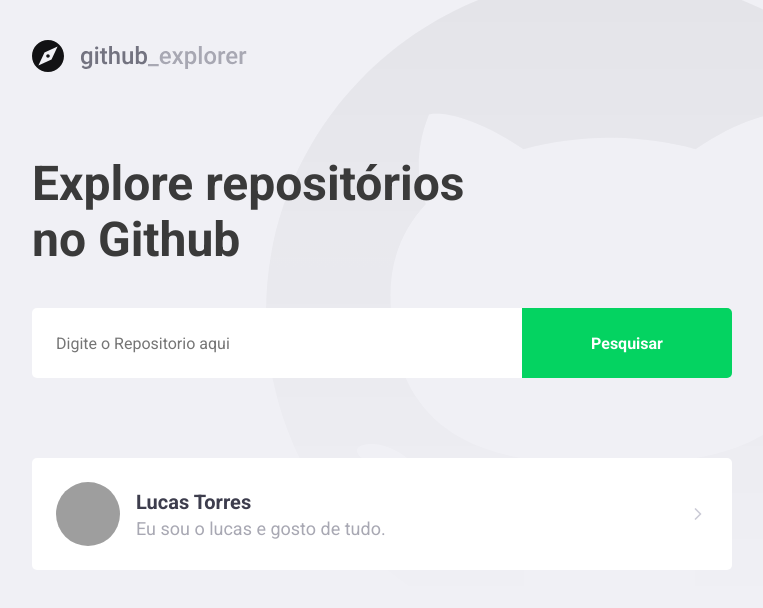
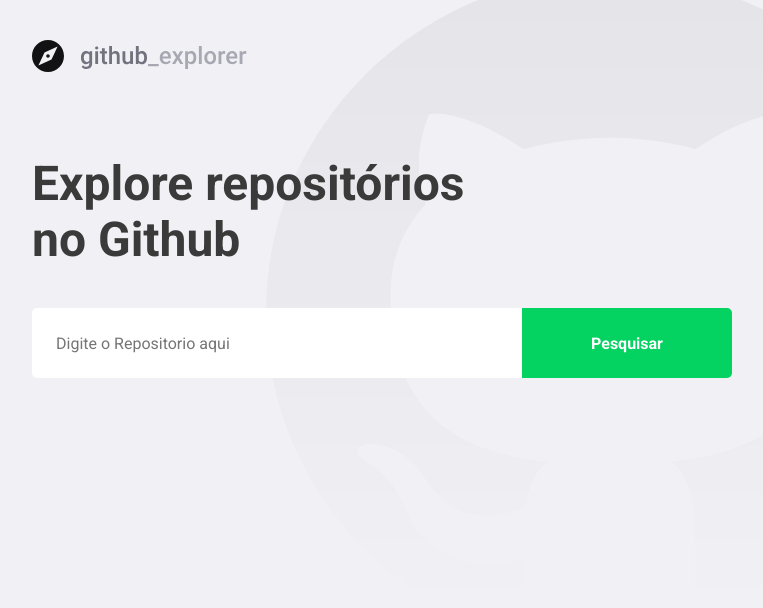
Before and after one commit to torresfelicio/explorer-github, a React (Create React App) app: page / in a window 1280 px wide. Shown: the top 608 px of the page, without its empty margins (148-911 px from the left). Built offline with nearby package versions, Linux system fonts and the light colour scheme; grey boxes are pictures that could not be loaded; the HTML template or start-up script is replaced by a standard one.

Commit message:
adicionado api github

```diff
--- a/package.json
+++ b/package.json
@@ -11,6 +11,7 @@
     "@types/react": "^16.9.0",
     "@types/react-dom": "^16.9.0",
     "@typescript-eslint/eslint-plugin": "^3.2.0",
+    "axios": "^0.19.2",
     "eslint": "^6.6.0",
     "eslint-config-airbnb": "^18.1.0",
     "eslint-plugin-react": "^7.19.0",
--- a/src/pages/Dashboard/index.tsx
+++ b/src/pages/Dashboard/index.tsx
@@ -1,34 +1,63 @@
-import React from 'react';
+import React, { useState, FormEvent } from 'react';
 import { FiChevronRight } from 'react-icons/fi';
+import api from '../../services/api';
 
 import logoImg from '../../styles/assets/logo.svg';
 
 import { Title, Form, Repositories } from './styles';
 
+interface Repository {
+  full_name: string;
+  description: string;
+  owner: {
+    login: string;
+    avatar_url: string;
+  }
+}
+
 const Dashboard: React.FC = () => {
+  const [newRepo, setNewRepo] = useState('');
+  const [repositories, setRepositories] = useState<Repository[]>([]);
+
+  async function handleAddRepository(event: FormEvent<HTMLFormElement>): Promise<void>{
+    //adicionar um novo repositorio
+    event.preventDefault(); //prevenir o evento padrão do form
+    const response = await api.get<Repository>(`repos/${newRepo}`);
+
+    const repository = response.data;
+    setRepositories([...repositories, repository]);
+    setNewRepo('');
+  }
+
   return (
     <>
     <img src={logoImg} alt="Github Explorer" />
     <Title>Explore repositórios no Github</Title>
 
-    <Form>
-      <input type="text" placeholder="Digite o Repositorio aqui"/>
+    <Form onSubmit={handleAddRepository}>
+      <input
+      type="text"
+      placeholder="Digite o Repositorio aqui"
+      value={newRepo}
+      onChange={(e) => setNewRepo(e.target.value)}
+      />
       <button type="submit">Pesquisar</button>
     </Form>
 
     <Repositories>
-      <a href="">
+      {repositories.map(repository => (
+        <a key={repository.full_name} href="#">
         <img
-          src="https://avatars2.githubusercontent.com/u/18267941?s=460&u=935b3304de2d7ca3dd51e9618e4b68db707fd513&v=4"
-          alt="Imagem do repositorio"
+          src={repository.owner.avatar_url}
+          alt={repository.owner.login}
           />
           <div>
-            <strong>Lucas Torres</strong>
-            <p>Eu sou o lucas e gosto de tudo.</p>
+            <strong>{repository.full_name}</strong>
+            <p>{repository.description}</p>
           </div>
           <FiChevronRight size={20} />
       </a>
-
+      ))}
     </Repositories>
     </>
   )
--- a/src/pages/Dashboard/styles.ts
+++ b/src/pages/Dashboard/styles.ts
@@ -75,7 +75,8 @@
     }
 
     div {
-      margin-left: 16px;
+      margin-left: 0 16px;
+      flex: 1;
       strong {
         font-size: 20px;
         color: #3d3d4d;
--- /dev/null
+++ b/src/services/api.ts
@@ -0,0 +1,7 @@
+import axios from 'axios';
+
+const api = axios.create({
+  baseURL: 'https://api.github.com',
+});
+
+export default api;
```
Also changed, not shown: .eslintrc.json, 1 other file (tests, documents, lock files or other folders).
